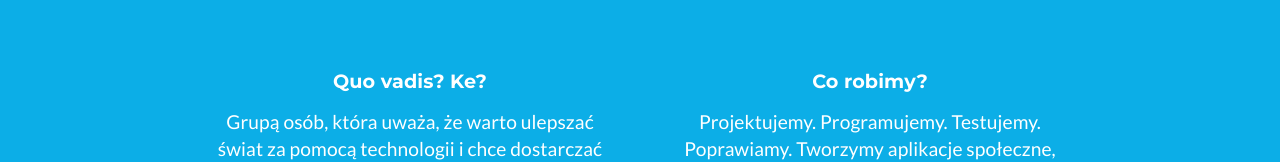
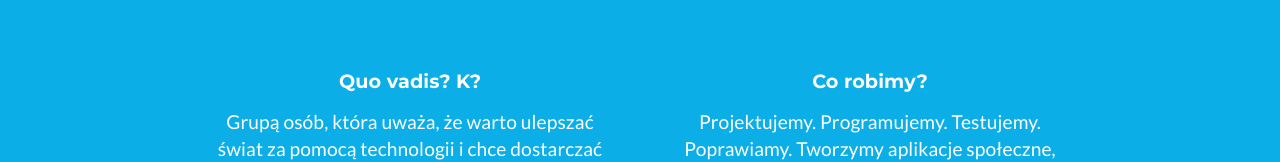
Before and after one commit to jacekkalbarczyk/cfp_aws, a Vue app in the folder frontend/: page / in a window 1280 px wide. Shown: the part 220-382 px from the top of the page. Built offline with nearby package versions, Linux system fonts and the light colour scheme.

Commit message:
S3 Duuuh2

```diff
--- a/frontend/src/components/AboutUs.vue
+++ b/frontend/src/components/AboutUs.vue
@@ -13,7 +13,7 @@
       <v-col cols="12" xl="6" lg="6" md="6" sm="12" xs="12">
         <v-card flat dark tile color="transparent">
           <v-card-text>
-            <p class="sub-title">Quo vadis? Ke?</p>
+            <p class="sub-title">Quo vadis? K?</p>
             <p class="content">
               Grupą osób, która uważa, że warto ulepszać świat za pomocą
               technologii i chce dostarczać narzędzia, dzięki którym każdy
```
